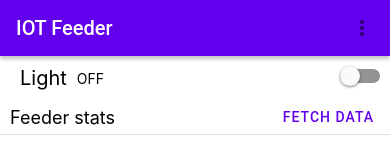
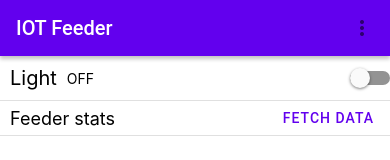
Before and after one commit to Tekipeps/IoT-livestock-feeder, a React Native app: screen / in a window 390 px wide. Shown: the top 160 px of the page. Built offline with nearby package versions, Linux system fonts and the light colour scheme; no server answers.

Commit message:
Setup redux and connect app

```diff
--- a/App.tsx
+++ b/App.tsx
@@ -1,14 +1,18 @@
 import * as React from "react";
 import { AppRegistry } from "react-native";
 import { Provider as PaperProvider } from "react-native-paper";
+import { Provider as StoreProvider } from "react-redux";
+import store from "./src/store";
 import { expo } from "./app.json";
 import App from "./src";
 
 export default function Main() {
   return (
-    <PaperProvider>
-      <App />
-    </PaperProvider>
+    <StoreProvider store={store}>
+      <PaperProvider>
+        <App />
+      </PaperProvider>
+    </StoreProvider>
   );
 }
 
--- a/package.json
+++ b/package.json
@@ -17,7 +17,10 @@
     "react-native": "https://github.com/expo/react-native/archive/sdk-40.0.1.tar.gz",
     "react-native-paper": "^4.5.0",
     "react-native-web": "~0.13.12",
+    "react-redux": "^7.2.2",
     "react-router-native": "^5.2.0",
+    "redux": "^4.0.5",
+    "redux-thunk": "^2.3.0",
     "socket.io-client": "^3.0.5"
   },
   "devDependencies": {
@@ -25,8 +28,10 @@
     "@types/react": "~16.9.35",
     "@types/react-dom": "~16.9.8",
     "@types/react-native": "0.63.40",
+    "@types/react-redux": "^7.1.15",
     "@types/react-router-native": "^5.1.0",
     "@types/socket.io-client": "^1.4.34",
+    "redux-devtools-extension": "^2.13.8",
     "typescript": "~4.0.0"
   },
   "private": true
--- a/src/components/Lighting/Lighting.tsx
+++ b/src/components/Lighting/Lighting.tsx
@@ -1,15 +1,12 @@
 import React from "react";
-import { Switch } from "react-native-paper";
+import { Divider, Switch } from "react-native-paper";
 import { View, Text, StyleSheet } from "react-native";
-import useWebSockets from "../../utils/useWebSocket";
+import { useSelector } from "react-redux";
+import { RootState } from "../../store/index";
 
 const styles = StyleSheet.create({
   container: {
-    marginVertical: 10,
-    paddingHorizontal: 10,
-    display: "flex",
-    flexDirection: "row",
-    justifyContent: "space-between",
+    // paddingVertical: 10,
   },
   text: {
     textAlign: "center",
@@ -21,17 +18,18 @@ const styles = StyleSheet.create({
     display: "flex",
     flexDirection: "row",
     alignItems: "center",
+    justifyContent: "space-between",
+    paddingVertical: 10,
   },
 });
 
 interface Props {
   toggle: () => void;
-  led: boolean;
 }
 
-const Lighting = ({ toggle, led }: Props) => {
+const Lighting = ({ toggle }: Props) => {
   const [isSwitchOn, setIsSwitchOn] = React.useState(false);
-
+  const led: boolean = useSelector((store: RootState) => store.led);
   const onToggleSwitch = () => {
     setIsSwitchOn(!isSwitchOn);
     toggle();
@@ -39,12 +37,19 @@ const Lighting = ({ toggle, led }: Props) => {
   return (
     <View style={styles.container}>
       <View style={styles.bulbContainer}>
-        <Text style={styles.text}>Light</Text>
-        <Text>{led ? "ON" : "OFF"}</Text>
+        <View
+          style={{
+            display: "flex",
+            flexDirection: "row",
+            alignItems: "center",
+          }}
+        >
+          <Text style={styles.text}>Light</Text>
+          <Text>{led ? "ON" : "OFF"}</Text>
+        </View>
+        <Switch onValueChange={onToggleSwitch} value={isSwitchOn} />
       </View>
-      <View>
-        <Switch onValueChange={onToggleSwitch} value={led} />
-      </View>
+      <Divider />
     </View>
   );
 };
--- a/src/index.tsx
+++ b/src/index.tsx
@@ -5,17 +5,20 @@ import Navigation from "./components/Navigation/Navigation";
 import { Drinker } from "./views/Drinker";
 import { Feeder } from "./views/Feeder";
 import useWebSocket from "./utils/useWebSocket";
+import { useDispatch } from "react-redux";
 
 const Index = () => {
-  const { toggleLed, state, getDistance } = useWebSocket({
+  const dispatch = useDispatch();
+  const { toggleLed, getDistance } = useWebSocket({
     url: "192.168.43.253",
+    dispatch,
   });
 
   return (
     <View>
       <Navigation />
-      <Lighting toggle={toggleLed} led={state.led} />
-      <Feeder distance={state.distance} />
+      <Lighting toggle={toggleLed} />
+      <Feeder />
       <Drinker />
     </View>
   );
--- /dev/null
+++ b/src/store/index.ts
@@ -0,0 +1,16 @@
+import { applyMiddleware, combineReducers, createStore } from "redux";
+import { composeWithDevTools } from "redux-devtools-extension";
+import thunk from "redux-thunk";
+import ledReducer from "./ledState/reducer";
+
+export interface RootState {
+  led: boolean;
+}
+const middleWares =
+  process.env.NODE_ENV != "production"
+    ? composeWithDevTools(applyMiddleware(thunk))
+    : applyMiddleware(thunk);
+
+const store = createStore(combineReducers({ led: ledReducer }), middleWares);
+
+export default store;
--- /dev/null
+++ b/src/store/ledState/actions.ts
@@ -0,0 +1,17 @@
+export enum Type {
+  LED_ON = "LED_ON",
+  LED_OFF = "LED_OFF",
+  LED_TOGGLE = "LED_TOGGLE",
+}
+
+export const onLed = () => ({
+  type: Type.LED_ON,
+});
+
+export const toggleLedState = () => ({
+  type: Type.LED_TOGGLE,
+});
+
+export const offLed = () => ({
+  type: Type.LED_OFF,
+});
--- /dev/null
+++ b/src/store/ledState/reducer.ts
@@ -0,0 +1,18 @@
+import { AnyAction as Action } from "redux";
+import { Type } from "./actions";
+
+const initialState: boolean = false;
+
+const ledReducer = (state = initialState, action: Action) => {
+  switch (action.type) {
+    case Type.LED_ON:
+      return true;
+    case Type.LED_OFF:
+      return false;
+    case Type.LED_TOGGLE:
+      return !state;
+    default:
+      return state;
+  }
+};
+export default ledReducer;
--- a/src/utils/useWebSocket.tsx
+++ b/src/utils/useWebSocket.tsx
@@ -1,17 +1,16 @@
 import { EventNoteSharp } from "@material-ui/icons";
 import React from "react";
+import { Dispatch } from "redux";
 import { Message } from "../../types";
+import { onLed, toggleLedState } from "../store/ledState/actions";
 
 interface Props {
   url: string;
+  dispatch: Dispatch;
 }
 
-const useWebSocket = ({ url }: Props) => {
+const useWebSocket = ({ url, dispatch }: Props) => {
   const ref = React.useRef<WebSocket>();
-  const [state, setState] = React.useState<Message>({
-    led: false,
-    distance: "",
-  });
 
   React.useEffect(() => {
     const gateway = `ws://${url}/ws`;
@@ -31,9 +30,8 @@ const useWebSocket = ({ url }: Props) => {
       let { data } = event;
       data = String(data);
       if (data.startsWith("led: ")) {
-        setState({ ...state, led: data.substring(5) === "1" });
+        dispatch(toggleLedState());
       } else if (data.startsWith("distance: ")) {
-        setState({ ...state, distance: data.substring(10) });
       }
     }
     initWebSocket();
@@ -47,7 +45,7 @@ const useWebSocket = ({ url }: Props) => {
   const getDistance = () => {
     ref.current?.send("getDistance");
   };
-  return { toggleLed, state, getDistance };
+  return { toggleLed, getDistance };
 };
 
 export default useWebSocket;
--- a/src/views/Feeder/Feeder.tsx
+++ b/src/views/Feeder/Feeder.tsx
@@ -19,11 +19,9 @@ const styles = StyleSheet.create({
   },
 });
 
-interface Props {
-  distance: string;
-}
+interface Props {}
 
-const Feeder = ({ distance }: Props) => {
+const Feeder = ({}: Props) => {
   return (
     <View style={styles.container}>
       <View style={styles.top}>
@@ -31,7 +29,7 @@ const Feeder = ({ distance }: Props) => {
         <Button>Fetch data</Button>
       </View>
       <Divider />
-      <Text>{distance}</Text>
+      <Text>{}</Text>
     </View>
   );
 };
```
Also changed, not shown: 2 other files (tests, documents, lock files or other folders).
